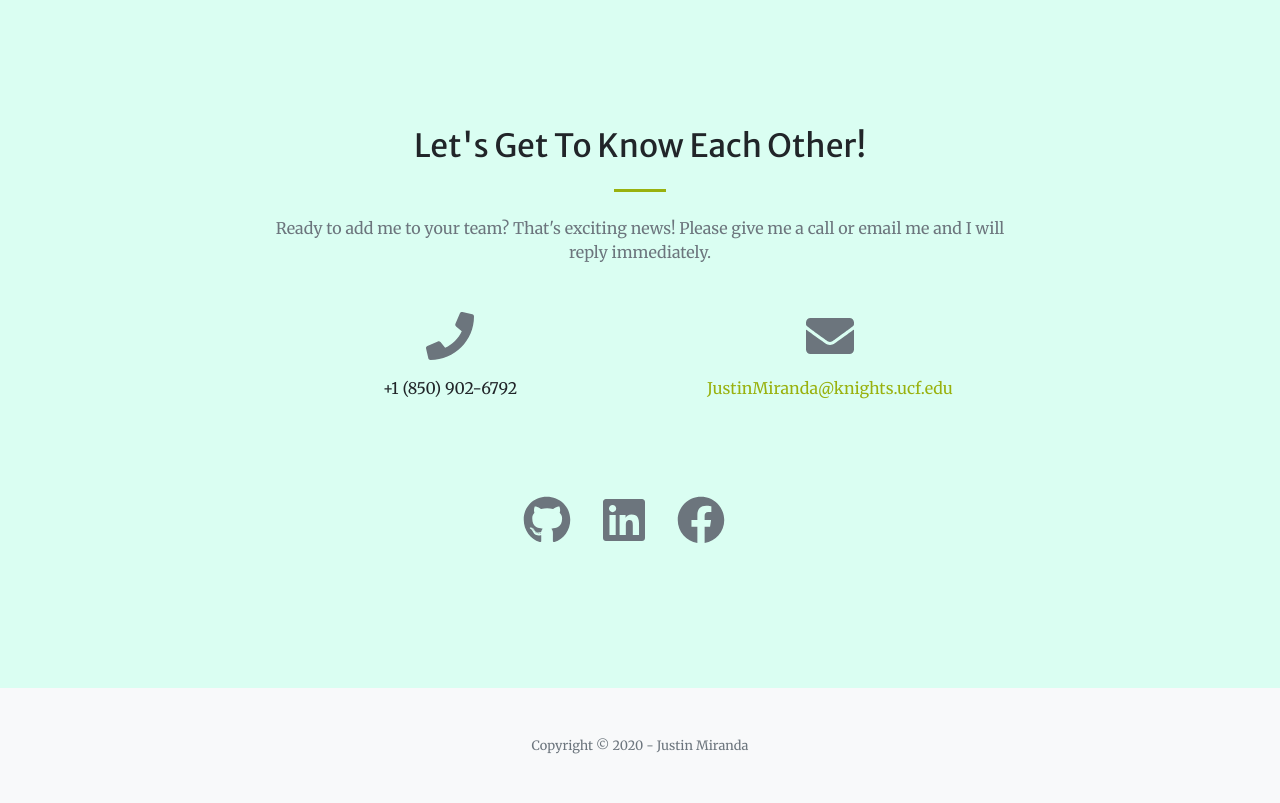
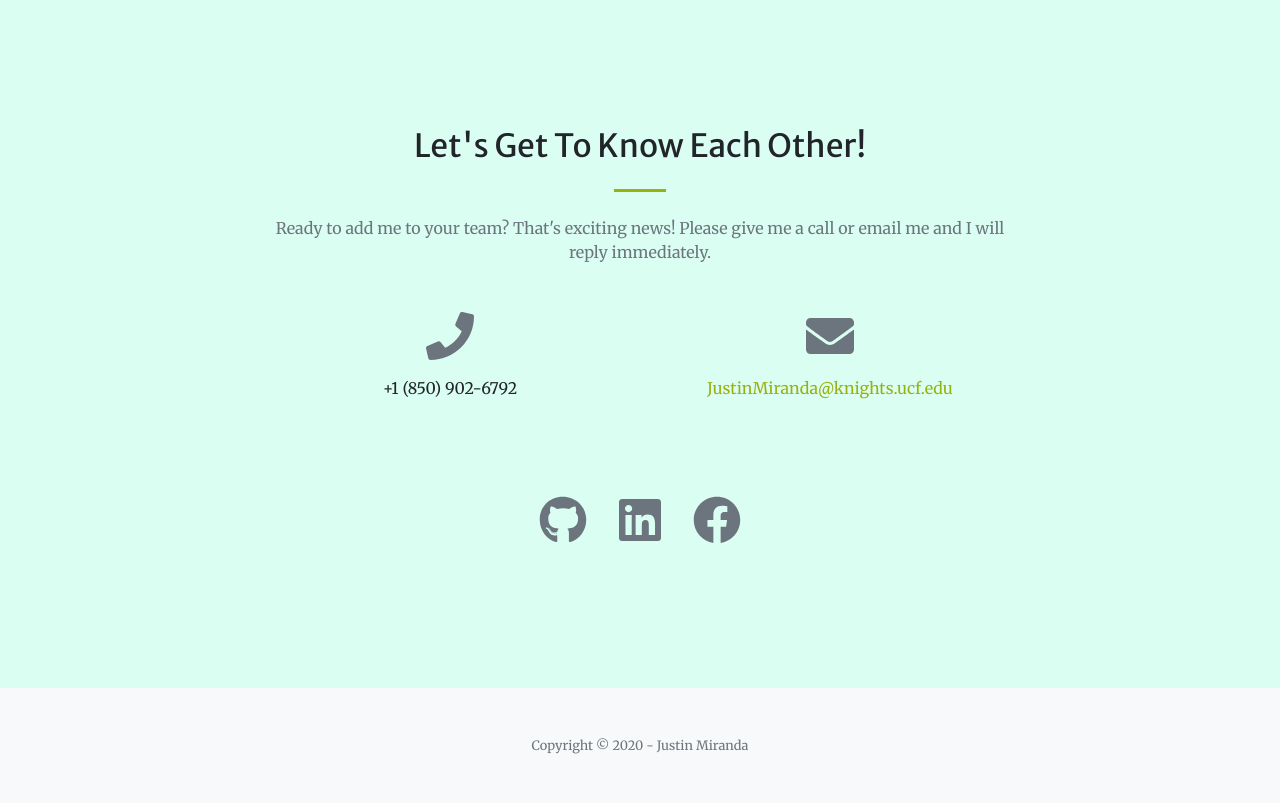
Before and after one commit to joemface/portfolio, a Flask app: page / in a window 1280 px wide. Shown: the part 2596-3399 px from the top of the page. Run offline with Flask 2, Linux system fonts and the light colour scheme; some libraries are stand-ins or nearby versions.

Commit message:
centered brand icons

```diff
--- a/templates/index.html
+++ b/templates/index.html
@@ -291,7 +291,7 @@
             </a>
           </div>
 
-          <div style="padding-top: 6rem; padding-right: 2rem;">
+          <div style="padding-top: 6rem;">
             <a target="_blank" href="https://www.facebook.com/JOEMface/">
               <i class="fab fa-facebook fa-3x mb-3 text-muted"></i>
             </a>
```
